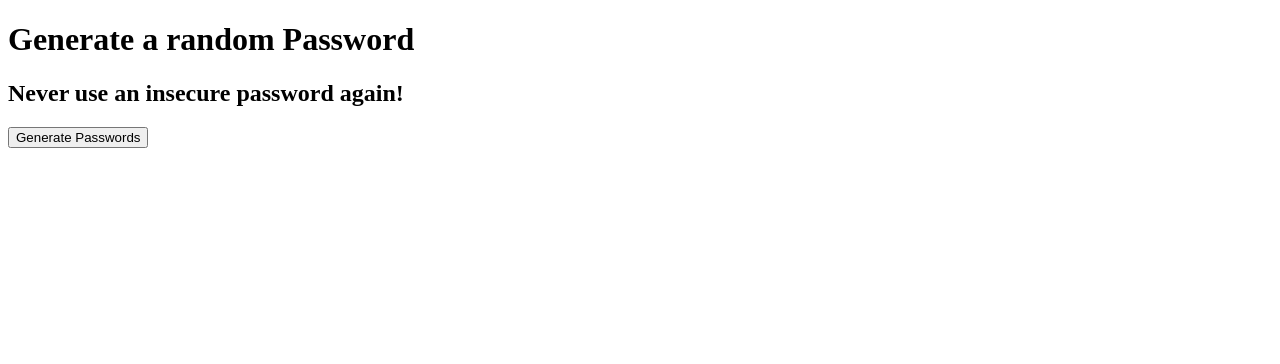
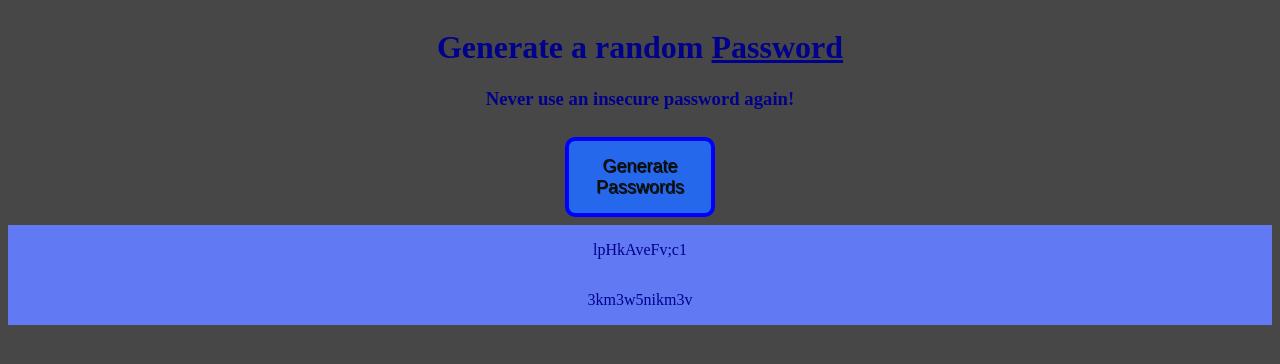
Before and after one commit to the-matrixneo/proj-js, a plain HTML site: page passwordgenerator/pass.html in a window 1280 px wide. Both pictures are taken after a click on the button "Generate Passwords". Drawn offline with Linux system fonts and the light colour scheme; a web font is replaced by a local one.

Commit message:
passdone

```diff
--- /dev/null
+++ b/passwordgenerator/index.css
@@ -0,0 +1,39 @@
+
+.password {
+    font-size: large;
+    font-weight: bold;
+    padding: 3px,5px;
+}
+body  {
+  font-family: "Artifika", serif;
+  font-weight: 400;
+  font-style: normal;
+  background-color: rgb(71, 71, 71);
+  color: darkblue;
+  align-content: center;
+  text-align: center;
+}
+#btn {
+  background-color: rgb(38, 104, 235);
+  color: rgb(13, 14, 14);
+  text-shadow: 1px 1px;
+  font-size: large;
+  padding: 13px 18px;
+  margin: 8px 0;
+  border: solid 4px blue;
+  width: 150px;
+  height: 80px;
+  border-radius: 10px;
+}
+#btn:hover{
+  background-color: rgb(50, 233, 96);
+  color: whitesmoke;
+  border: solid 4px rgb(4, 144, 22);
+}
+.row {
+ display : flex;
+ flex-direction: column;
+  justify-content: center;
+  background-color: rgb(97, 122, 243);
+
+}
--- a/passwordgenerator/pass.css
+++ /dev/null
@@ -1,9 +0,0 @@
-.container {
-background-color: grey;
-}
-.password {
-    font-size: large;
-    font-weight: bold;
-    padding: 3px,5px;
-
-}
--- a/passwordgenerator/pass.html
+++ b/passwordgenerator/pass.html
@@ -1,20 +1,22 @@
 <!DOCTYPE html>
+<html>
 <head>
-    <meta charset ="UTF-8">
-        <meta http-equiv="X-UA-Compatible"content="IE=edge">
-        <meta name="viewport" content="width=device-width",inital-scale="1.0">
-    <title>PASSWORD GENERATOR</title>
-    <scriptsrc="pass.js"></scriptsrc>
-    <link rel="stylesheet" href = "pass.css"></head>
-<body>
+    <meta charset="UTF-8">
+    <meta name="viewport" content="width=device-width, initial-scale=1.0">
+    <title>Password Generator</title>
+    <link rel="stylesheet" href = "index.css"></head>
+    <link rel="preconnect" href="https://fonts.googleapis.com">
+<link rel="preconnect" href="https://fonts.gstatic.com" crossorigin>
+<link href="https://fonts.googleapis.com/css2?family=Artifika&family=Bangers&family=Edu+AU+VIC+WA+NT+Arrows:wght@400..700&family=SUSE:wght@100..800&display=swap" rel="stylesheet">
+ <body>
     <div class ="container"></div>
-    <h1>Generate a random Password</h1>
-    <h2>Never use an insecure password again!</h2>
-    <button id ="password">Generate Passwords</button>
-
-<div id ="display"></div>
-<div id ="display"></div>
-<div id ="display"></div>
-<div id ="display"></div>
-</body>
+    <h1>Generate a random <u>Password</u></h1>
+    <h3>Never use an insecure password again!</h3>
+    <button id ="btn" onclick="renderpass()">Generate Passwords</button>
+    <div class="row">
+        <p id="first-el"></p>
+        <p id="second-el"></p>
+    </div>
+    <script src="./script.js"></script>
+ </body>
 </html>
--- /dev/null
+++ b/passwordgenerator/script.js
@@ -0,0 +1,23 @@
+let character = ["a", "b", "c", "d", "e", "f", "g", "h", "i", "j", "k", "l", "m", "n", "o",
+    "p", "q", "r", "s", "t", "u", "v", "w", "x", "y", "z", "A", "B", "C", "D", "E", "F", "G", "H", "1", "2", "3", "4", "5", "6", "7", "8", "9", "0", ";", "@", "!", "$", "%", "^"]
+let passone = document.querySelector("#first-el");
+let passtwo = document.querySelector("#second-el");
+let generatebtn = document.querySelector("#btn");
+
+function passgenerate() {
+    let randomnum = Math.floor(Math.random() * character.length)
+    return character[randomnum]
+}
+function generatepassword(passlength = 12) {
+    let password = ''
+    for (let i = 0; i < passlength; i++) {
+        password += passgenerate()
+    }
+    return password;
+
+}
+function renderpass() {
+    console.log("Button clicked! Generating passwords...");
+    passone.textContent = generatepassword();
+    passtwo.textContent = generatepassword();
+}
```
Also changed, not shown: passwordgenerator/pass.js (deleted).
